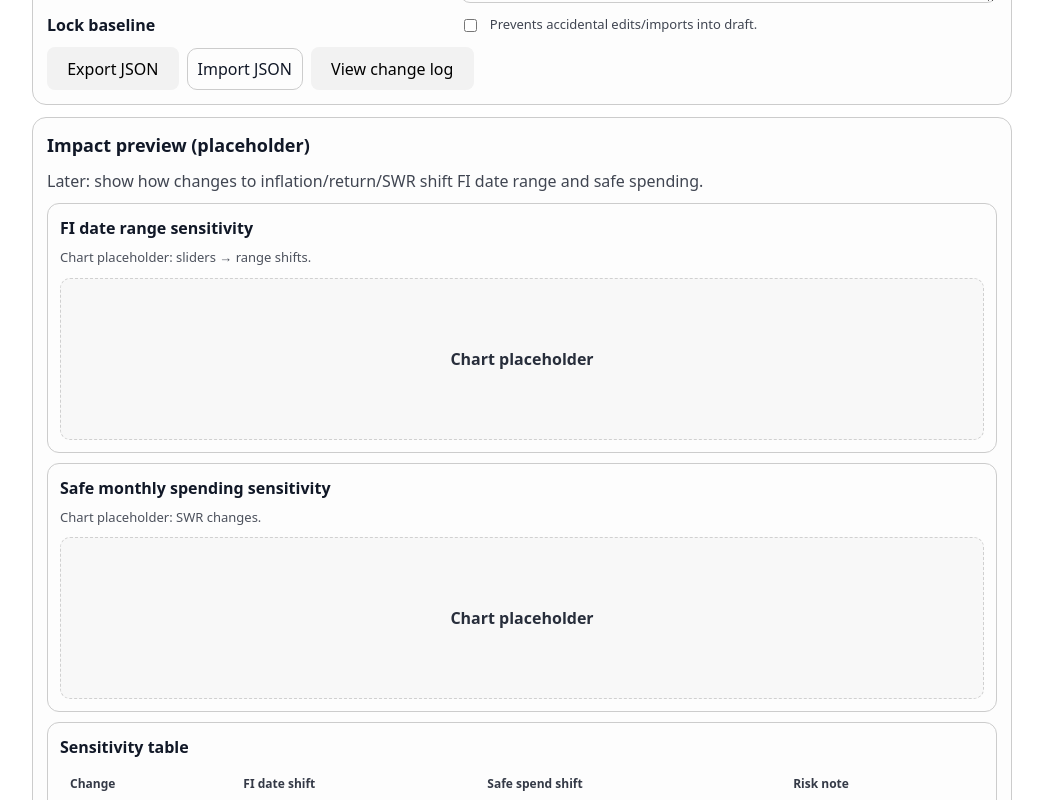
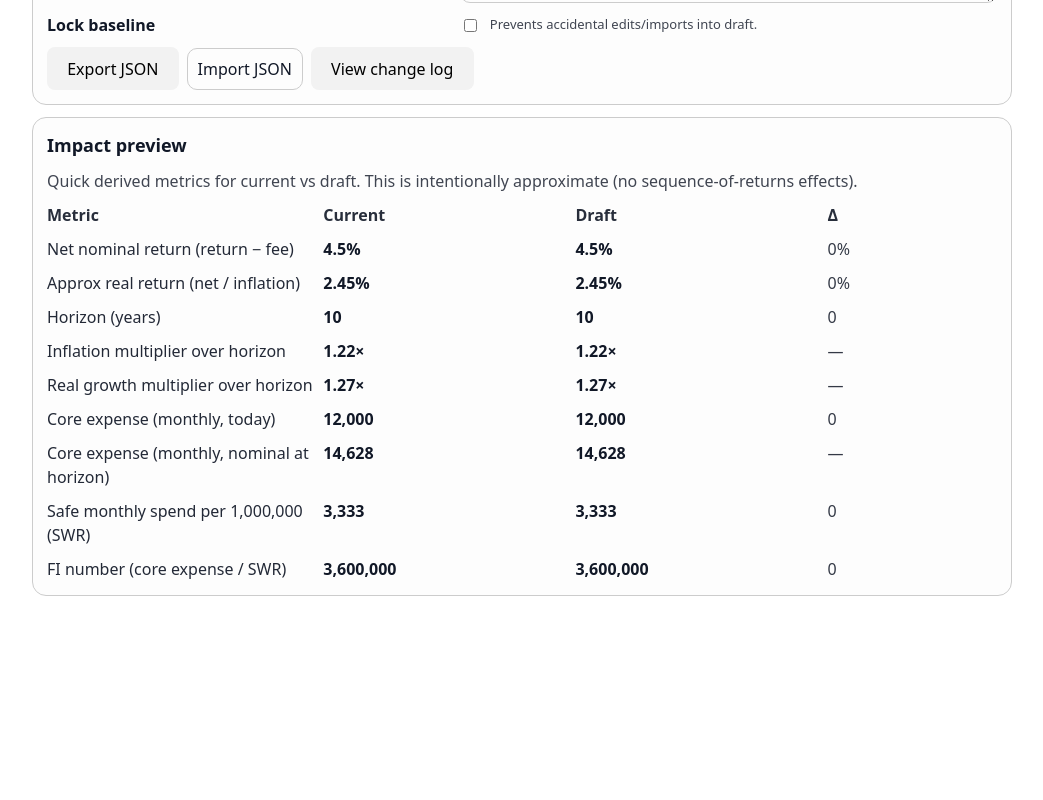
Before and after one commit to Gorm2303/firecasting-frontend, a React (Vite) app in the folder vite-react-frontend/: page /assumptions in a window 1280 px wide. Shown: the part 2100-2900 px from the top of the page, without its empty margins (118-1161 px from the left). After the commit the page ends 2712 px from the top, so only its background shows below. Built offline with nearby package versions, Linux system fonts and the light colour scheme.

Commit message:
Assumptions Hub: add impact preview + centralize usedBy filtering

```diff
--- a/vite-react-frontend/src/pages/AssumptionsHubPage.tsx
+++ b/vite-react-frontend/src/pages/AssumptionsHubPage.tsx
@@ -3,13 +3,13 @@ import PageLayout from '../components/PageLayout';
 import { normalizeAssumptions, useAssumptions } from '../state/assumptions';
 import { useUiPreferences } from '../state/uiPreferences';
 import { getDefaultExecutionDefaults, type ExecutionDefaults, useExecutionDefaults } from '../state/executionDefaults';
-import { listRegistryByTab } from '../state/assumptionsRegistry';
+import { filterUsedByForAssumptionsHub, listRegistryByTab } from '../state/assumptionsRegistry';
 import { listConventionsByGroup } from '../state/conventionsRegistry';
 import { clearAssumptionsHistory, listAssumptionsHistory } from '../state/assumptionsHistory';
 import { deleteAssumptionsProfile, listAssumptionsProfiles, saveAssumptionsProfile } from '../state/assumptionsProfiles';
 import { loadAssumptionsGovernance, saveAssumptionsGovernance, type AssumptionsGovernance } from '../state/assumptionsGovernance';
 import { listSimulationSnapshots } from '../state/simulationSnapshots';
-import { SkeletonWidgets, type SkeletonWidget } from './skeleton/SkeletonWidgets';
+import { computeAssumptionsImpact } from '../utils/assumptionsImpact';
 
 const fieldRowStyle: React.CSSProperties = {
   display: 'grid',
@@ -38,20 +38,6 @@ const cardStyle: React.CSSProperties = {
 
 type HubTabId = 'baseline' | 'execution' | 'conventions' | 'preview';
 
-const filterUsedByForAssumptionsHub = (usedBy: string[]): string[] => {
-  const isHubInternal = (label: string): boolean => {
-    const normalized = String(label).replace(/\s+/g, '').toLowerCase();
-    return normalized.includes('assumptionshub') || normalized.includes('assumptionssummarybar');
-  };
-
-  const cleaned = usedBy
-    .map((x) => String(x).trim())
-    .filter(Boolean)
-    .filter((x) => !isHubInternal(x));
-
-  return Array.from(new Set(cleaned));
-};
-
 const AssumptionsHubPage: React.FC = () => {
   const [activeTab, setActiveTab] = React.useState<HubTabId>('baseline');
   const [showAssumptionsChangeLog, setShowAssumptionsChangeLog] = React.useState(false);
@@ -76,7 +62,7 @@ const AssumptionsHubPage: React.FC = () => {
 
   const baselineLocked = governance.lockBaseline;
 
-  const persistGovernance = (patch: Partial<AssumptionsGovernance>) => {
+  const persistGovernance = React.useCallback((patch: Partial<AssumptionsGovernance>) => {
     const next: AssumptionsGovernance = {
       ...governance,
       ...patch,
@@ -84,7 +70,7 @@ const AssumptionsHubPage: React.FC = () => {
     };
     setGovernance(next);
     saveAssumptionsGovernance(next);
-  };
+  }, [governance]);
 
   const timingConventions = useMemo(() => listConventionsByGroup('timing'), []);
   const executionRegistryItems = useMemo(() => listRegistryByTab('execution'), []);
@@ -123,6 +109,7 @@ const AssumptionsHubPage: React.FC = () => {
 
   const assumptionsHistory = useMemo(() => {
     if (!showAssumptionsChangeLog) return [];
+    void historyRefresh;
     return listAssumptionsHistory();
   }, [showAssumptionsChangeLog, historyRefresh]);
 
@@ -183,7 +170,7 @@ const AssumptionsHubPage: React.FC = () => {
         setImportStatus('Import failed: invalid JSON.');
       }
     };
-  }, [baselineLocked, governance.lockBaseline, governance.sourceNote, setDraftAssumptions]);
+  }, [baselineLocked, governance.lockBaseline, governance.sourceNote, persistGovernance, setDraftAssumptions]);
 
   const formatValue = useMemo(() => {
     const stringify = (v: unknown): string => {
@@ -252,6 +239,9 @@ const AssumptionsHubPage: React.FC = () => {
     rows.sort((a, b) => a.keyPath.localeCompare(b.keyPath));
     return rows;
   }, [currentAssumptions, draftAssumptions, getValueAtKeyPath, previewRegistryItems]);
+
+  const currentImpact = useMemo(() => computeAssumptionsImpact(currentAssumptions), [currentAssumptions]);
+  const draftImpact = useMemo(() => computeAssumptionsImpact(draftAssumptions), [draftAssumptions]);
 
   const snapshotDiffRows = useMemo(() => {
     if (!selectedSnapshotAssumptions) return [];
@@ -919,24 +909,103 @@ const AssumptionsHubPage: React.FC = () => {
 
         {activeTab === 'baseline' && (
         <div style={cardStyle}>
-          <div style={{ fontWeight: 850, fontSize: 18, marginBottom: 10 }}>Impact preview (placeholder)</div>
+          <div style={{ fontWeight: 850, fontSize: 18, marginBottom: 10 }}>Impact preview</div>
           <div style={{ opacity: 0.8, marginBottom: 10 }}>
-            Later: show how changes to inflation/return/SWR shift FI date range and safe spending.
+            Quick derived metrics for current vs draft. This is intentionally approximate (no sequence-of-returns effects).
           </div>
-          <SkeletonWidgets
-            widgets={
-              [
-                { kind: 'chart', title: 'FI date range sensitivity', subtitle: 'Chart placeholder: sliders → range shifts.' },
-                { kind: 'chart', title: 'Safe monthly spending sensitivity', subtitle: 'Chart placeholder: SWR changes.' },
-                {
-                  kind: 'table',
-                  title: 'Sensitivity table',
-                  columns: ['Change', 'FI date shift', 'Safe spend shift', 'Risk note'],
-                  rows: 5,
-                },
-              ] satisfies SkeletonWidget[]
-            }
-          />
+
+          <div style={{ display: 'grid', gridTemplateColumns: 'minmax(220px, 1.1fr) minmax(0, 1fr) minmax(0, 1fr) minmax(0, 0.7fr)', gap: 10 }}>
+            <div style={{ fontWeight: 800, opacity: 0.9 }}>Metric</div>
+            <div style={{ fontWeight: 800, opacity: 0.9 }}>Current</div>
+            <div style={{ fontWeight: 800, opacity: 0.9 }}>Draft</div>
+            <div style={{ fontWeight: 800, opacity: 0.9 }}>Δ</div>
+
+            {(
+              () => {
+                const nf0 = new Intl.NumberFormat(undefined, { maximumFractionDigits: 0 });
+                const nf2 = new Intl.NumberFormat(undefined, { maximumFractionDigits: 2 });
+
+                const fmtMoney = (v: number | null): string => (v === null ? '—' : nf0.format(v));
+                const fmtPct = (v: number): string => `${nf2.format(v)}%`;
+                const fmtX = (v: number): string => `${nf2.format(v)}×`;
+                const fmtCount = (v: number): string => nf0.format(v);
+
+                const rows: Array<{
+                  label: string;
+                  cur: string;
+                  draft: string;
+                  delta: string;
+                }> = [
+                  {
+                    label: 'Net nominal return (return − fee)',
+                    cur: fmtPct(currentImpact.nominalNetReturnPct),
+                    draft: fmtPct(draftImpact.nominalNetReturnPct),
+                    delta: fmtPct(draftImpact.nominalNetReturnPct - currentImpact.nominalNetReturnPct),
+                  },
+                  {
+                    label: 'Approx real return (net / inflation)',
+                    cur: fmtPct(currentImpact.approxRealReturnPct),
+                    draft: fmtPct(draftImpact.approxRealReturnPct),
+                    delta: fmtPct(draftImpact.approxRealReturnPct - currentImpact.approxRealReturnPct),
+                  },
+                  {
+                    label: 'Horizon (years)',
+                    cur: fmtCount(currentImpact.horizonYears),
+                    draft: fmtCount(draftImpact.horizonYears),
+                    delta: fmtCount(draftImpact.horizonYears - currentImpact.horizonYears),
+                  },
+                  {
+                    label: 'Inflation multiplier over horizon',
+                    cur: fmtX(currentImpact.inflationFactorOverHorizon),
+                    draft: fmtX(draftImpact.inflationFactorOverHorizon),
+                    delta: '—',
+                  },
+                  {
+                    label: 'Real growth multiplier over horizon',
+                    cur: fmtX(currentImpact.realGrowthFactorOverHorizon),
+                    draft: fmtX(draftImpact.realGrowthFactorOverHorizon),
+                    delta: '—',
+                  },
+                  {
+                    label: 'Core expense (monthly, today)',
+                    cur: fmtMoney(currentImpact.coreExpenseMonthlyDkk),
+                    draft: fmtMoney(draftImpact.coreExpenseMonthlyDkk),
+                    delta: fmtMoney(draftImpact.coreExpenseMonthlyDkk - currentImpact.coreExpenseMonthlyDkk),
+                  },
+                  {
+                    label: 'Core expense (monthly, nominal at horizon)',
+                    cur: fmtMoney(currentImpact.coreExpenseMonthlyNominalAtHorizonDkk),
+                    draft: fmtMoney(draftImpact.coreExpenseMonthlyNominalAtHorizonDkk),
+                    delta: '—',
+                  },
+                  {
+                    label: 'Safe monthly spend per 1,000,000 (SWR)',
+                    cur: fmtMoney(currentImpact.safeMonthlySpendPer1MDkk),
+                    draft: fmtMoney(draftImpact.safeMonthlySpendPer1MDkk),
+                    delta: fmtMoney(draftImpact.safeMonthlySpendPer1MDkk - currentImpact.safeMonthlySpendPer1MDkk),
+                  },
+                  {
+                    label: 'FI number (core expense / SWR)',
+                    cur: fmtMoney(currentImpact.fiNumberDkk),
+                    draft: fmtMoney(draftImpact.fiNumberDkk),
+                    delta:
+                      currentImpact.fiNumberDkk !== null && draftImpact.fiNumberDkk !== null
+                        ? fmtMoney(draftImpact.fiNumberDkk - currentImpact.fiNumberDkk)
+                        : '—',
+                  },
+                ];
+
+                return rows.map((r) => (
+                  <React.Fragment key={r.label}>
+                    <div style={{ opacity: 0.92 }}>{r.label}</div>
+                    <div style={{ fontWeight: 750 }}>{r.cur}</div>
+                    <div style={{ fontWeight: 750 }}>{r.draft}</div>
+                    <div style={{ opacity: 0.85 }}>{r.delta}</div>
+                  </React.Fragment>
+                ));
+              }
+            )()}
+          </div>
         </div>
 
         )}
--- a/vite-react-frontend/src/state/assumptionsRegistry.ts
+++ b/vite-react-frontend/src/state/assumptionsRegistry.ts
@@ -38,5 +38,21 @@ export type AssumptionRegistryItem = {
 
 export const ASSUMPTIONS_REGISTRY: AssumptionRegistryItem[] = rawRegistry as AssumptionRegistryItem[];
 
+const normalizeLabel = (label: string): string => String(label).replace(/\s+/g, '').toLowerCase();
+
+export const normalizeUsedByLabels = (usedBy: string[]): string[] => {
+  const cleaned = usedBy.map((x) => String(x).trim()).filter(Boolean);
+  return Array.from(new Set(cleaned));
+};
+
+export const filterUsedByForAssumptionsHub = (usedBy: string[]): string[] => {
+  const isHubInternal = (label: string): boolean => {
+    const normalized = normalizeLabel(label);
+    return normalized.includes('assumptionshub') || normalized.includes('assumptionssummarybar');
+  };
+
+  return normalizeUsedByLabels(usedBy).filter((x) => !isHubInternal(x));
+};
+
 export const listRegistryByTab = (tab: AssumptionsTabId): AssumptionRegistryItem[] =>
   ASSUMPTIONS_REGISTRY.filter((x) => x.tab === tab);
--- /dev/null
+++ b/vite-react-frontend/src/utils/assumptionsImpact.ts
@@ -0,0 +1,60 @@
+import type { Assumptions } from '../state/assumptions';
+
+export type AssumptionsImpact = {
+  horizonYears: number;
+
+  nominalNetReturnPct: number;
+  approxRealReturnPct: number;
+
+  inflationFactorOverHorizon: number;
+  realGrowthFactorOverHorizon: number;
+
+  coreExpenseMonthlyDkk: number;
+  coreExpenseMonthlyNominalAtHorizonDkk: number;
+
+  safeMonthlySpendPer1MDkk: number;
+  fiNumberDkk: number | null;
+};
+
+const pctToFactor = (pct: number): number => 1 + pct / 100;
+
+export function computeAssumptionsImpact(a: Assumptions): AssumptionsImpact {
+  const horizonYears = Math.max(0, Math.trunc(Number(a.moneyPerspectiveDefaults.timeHorizonYears) || 0));
+
+  const inflationPct = Number(a.inflationPct) || 0;
+  const feePct = Number(a.yearlyFeePct) || 0;
+  const expectedReturnPct = Number(a.expectedReturnPct) || 0;
+  const safeWithdrawalPct = Number(a.safeWithdrawalPct) || 0;
+
+  const nominalNetReturnPct = expectedReturnPct - feePct;
+
+  const nominalNetFactorPerYear = pctToFactor(nominalNetReturnPct);
+  const inflationFactorPerYear = pctToFactor(inflationPct);
+
+  // This is an approximation useful for quick “what changes matter” previews.
+  // It intentionally avoids compounding-intra-year and sequence-of-returns effects.
+  const realFactorPerYear = inflationFactorPerYear > 0 ? nominalNetFactorPerYear / inflationFactorPerYear : 1;
+  const approxRealReturnPct = (realFactorPerYear - 1) * 100;
+
+  const inflationFactorOverHorizon = Math.pow(inflationFactorPerYear, horizonYears);
+  const realGrowthFactorOverHorizon = Math.pow(realFactorPerYear, horizonYears);
+
+  const coreExpenseMonthlyDkk = Number(a.moneyPerspectiveDefaults.coreExpenseMonthlyDkk) || 0;
+  const coreExpenseMonthlyNominalAtHorizonDkk = coreExpenseMonthlyDkk * inflationFactorOverHorizon;
+
+  const safeMonthlySpendPer1MDkk = (1_000_000 * (safeWithdrawalPct / 100)) / 12;
+
+  const fiNumberDkk = safeWithdrawalPct > 0 ? (coreExpenseMonthlyDkk * 12) / (safeWithdrawalPct / 100) : null;
+
+  return {
+    horizonYears,
+    nominalNetReturnPct,
+    approxRealReturnPct,
+    inflationFactorOverHorizon,
+    realGrowthFactorOverHorizon,
+    coreExpenseMonthlyDkk,
+    coreExpenseMonthlyNominalAtHorizonDkk,
+    safeMonthlySpendPer1MDkk,
+    fiNumberDkk,
+  };
+}
```
Also changed, not shown: 2 other files (tests, documents, lock files or other folders).
